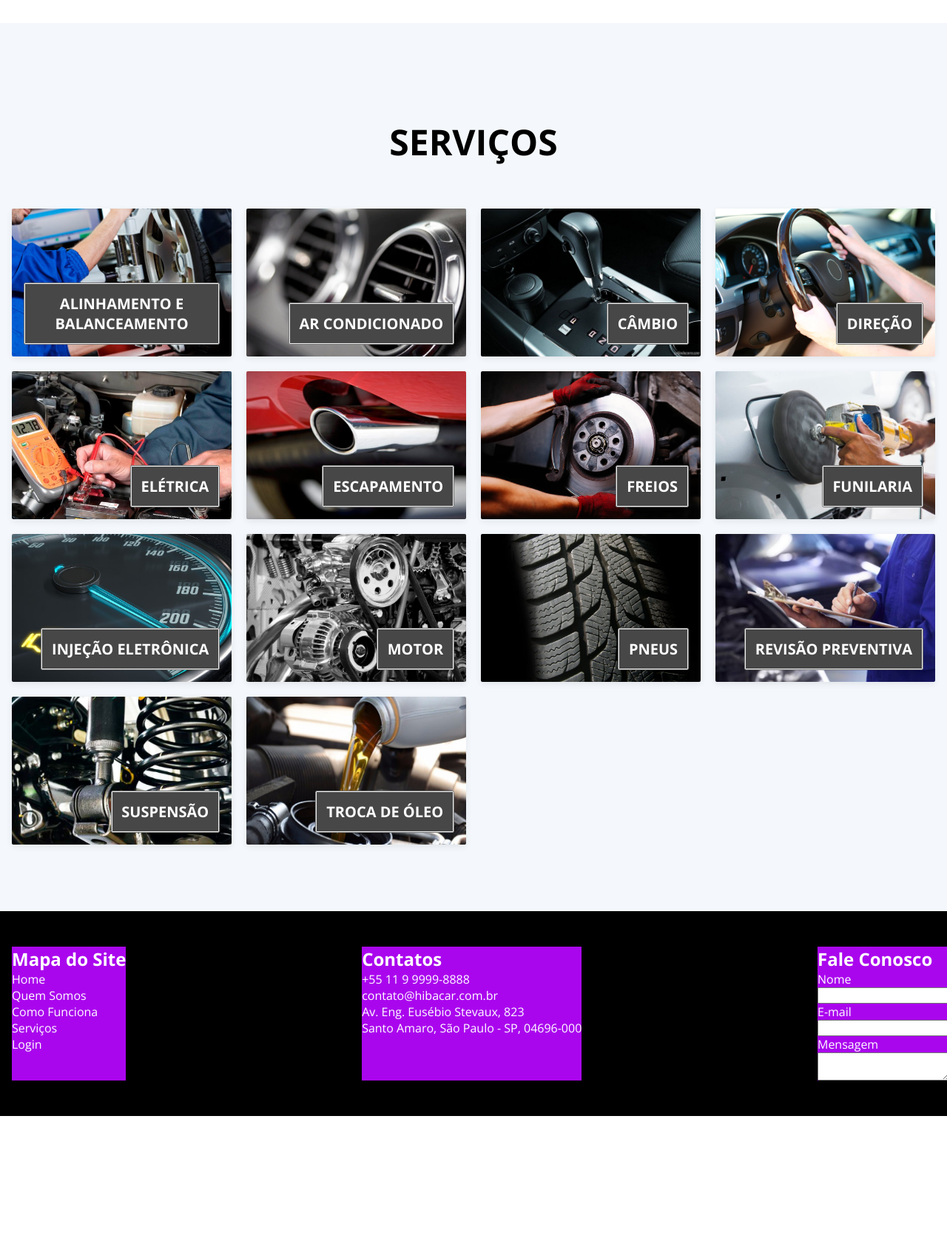
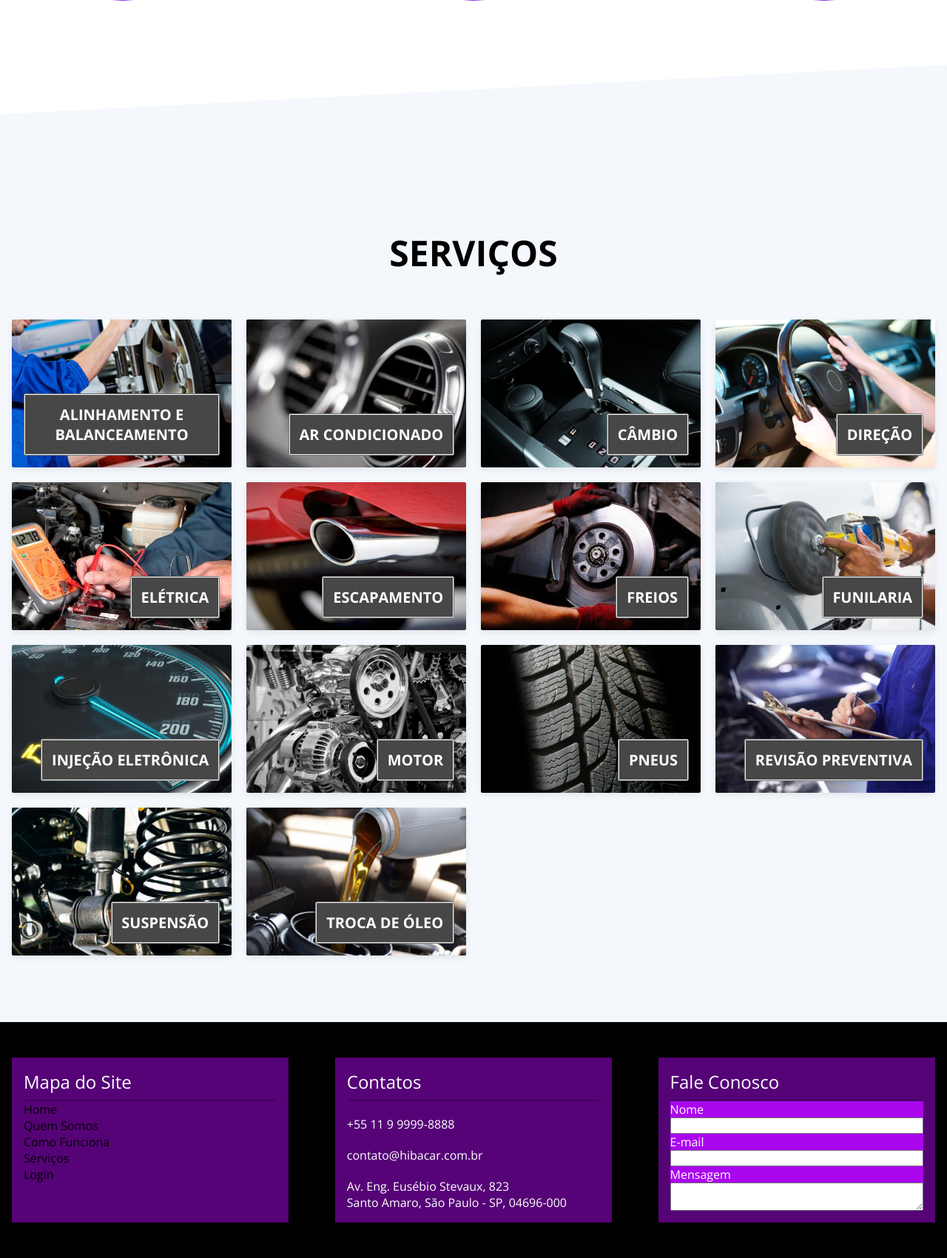
Before and after one commit to fellipedepalma/hibacar, a PHP site: page / in a window 1280 px wide. Shown: the part 1390-3091 px from the top of the page at 74% size. Before the commit the page ends 2899 px from the top, so only its background shows below. Run offline with PHP 8.4, Linux system fonts and the light colour scheme; data comes from the database, SQL or seed files in the repository; both versions use the stored data as it was after the commit; data that the repository does not hold is empty; some libraries are stand-ins or nearby versions.

Commit message:
banco dudu

```diff
--- a/view/home.tpl
+++ b/view/home.tpl
@@ -9,7 +9,7 @@
         </div>
     </div>
 </section>
-
+<section class="skew"></section>
 <section class="comofunciona" id="comofunciona">
     <div class="container">
         <h2 class="titulos">COMO FUNCIONA</h2>
@@ -31,7 +31,7 @@
         </div>
     </div>
 </section>
-
+<section class="skew skew-cor"></section>
 <section class="servicos" id="servicos">
     <div class="container">
         <h2 class="titulos">SERVIÇOS</h2>
--- a/view/index.tpl
+++ b/view/index.tpl
@@ -69,26 +69,26 @@
         <div class="container">
             <div class="conteudo-rodape">
                 <section class="mapadosite">
-                    <h2>Mapa do Site</h2>
+                    <h2 class="titulo-rodape">Mapa do Site</h2>
                     <nav>
                         <ul>
-                            <li>Home</li>
-                            <li>Quem Somos</li>
-                            <li>Como Funciona</li>
-                            <li>Serviços</li>
-                            <li>Login</li>
+                            <li><a href="{$GET_HOME}">Home</a></li>
+                            <li><a href="">Quem Somos</a></li>
+                            <li><a href="">Como Funciona</a></li>
+                            <li><a href="">Serviços</a></li>
+                            <li><a href="{$PAG_LOGIN}">Login</a></li>
                         </ul>
                     </nav>
                 </section>
                 <section class="contatos">
-                    <h2>Contatos</h2>
+                    <h2 class="titulo-rodape">Contatos</h2>
                     <p>+55 11 9 9999-8888</p>
                     <p>contato@hibacar.com.br</p>
                     <p>Av. Eng. Eusébio Stevaux, 823<br>
                        Santo Amaro, São Paulo - SP, 04696-000</p>
                 </section>
                 <section class="faleconosco">
-                    <h2>Fale Conosco</h2>
+                    <h2 class="titulo-rodape">Fale Conosco</h2>
                     <form action="" method="post" class="form-faleconosco">
                         <label for="nome">Nome</label>
                         <input type="text" name="nome" id="nome">
--- a/view/tema/css/home.css
+++ b/view/tema/css/home.css
@@ -165,6 +165,18 @@
     align-items: center;
     background: #F1F1F3;
 }
+
+.skew{
+    width: 100%;
+    height: 50px;
+    background-color: white;
+    transform: skew(0,-3deg) translateY(0px);
+}
+.skew-cor{
+    transform: skew(0,-3deg) translateY(40px);
+    background-color: #f4f8fc;
+    height: 100px;
+}
 .login{
     width: 100%;
     display: flex;
--- a/view/tema/css/site.css
+++ b/view/tema/css/site.css
@@ -97,24 +97,41 @@ a{
 }
 
 .rodape{
+    width: 100%;
     background: black;
     color: white;
     padding: 3rem 0;
+    display: flex;
 }
 .conteudo-rodape{
     display: flex;
+    flex-flow: wrap;
     justify-content: space-between;
 }
+.titulo-rodape{
+    font-weight: normal;
+    border-bottom: 2px solid rgba(0, 0, 0, 0.2);
+    padding-bottom: 0.5rem;
+}
 .mapadosite{
-    background: #aa06ee;
+    padding: 1rem;
+    width: 30%;
+    background: rgba(170, 6, 238, 0.5);
 }
 .contatos{
-    background: #aa06ee;
+    padding: 1rem;
+    width: 30%;
+    background: rgba(170, 6, 238, 0.5);
+    display: flex;
+    flex-direction: column;
+    justify-content: space-between;
 }
 .faleconosco{
+    padding: 1rem;
+    width: 30%;
     display: flex;
     flex-direction: column;
-    background: #aa06ee;
+    background: rgba(170, 6, 238, 0.5);
 }
 .form-faleconosco{
     display: flex;
```
Also changed, not shown: hibacar.sql (+60 -4 lines), view/buscaroficina.tpl (+30 -1 lines), view/compile/75ac3c20ff621e001f85624c87bfec0c6a152a07_0.file.buscaroficina.tpl.php (+38 -8 lines), view/compile/b1ac9dd46834a4b6aeafdfc07a3c14fb83dd0e88_0.file.home.tpl.php (+6 -6 lines), view/compile/d6b658c441c0da1ecda52696933f38525b61d6cf_0.file.index.tpl.php (+14 -12 lines), view/tema/js/maps.js (added, +72 -0 lines), view/tema/js/logo_marker.png (added), 1 other file.
